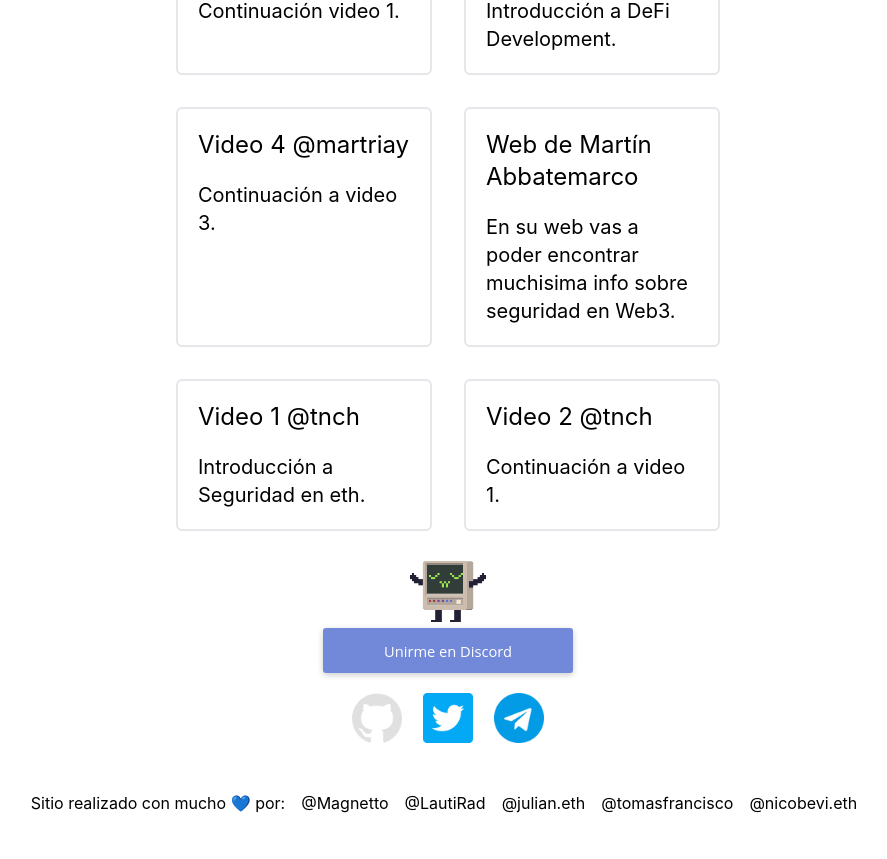
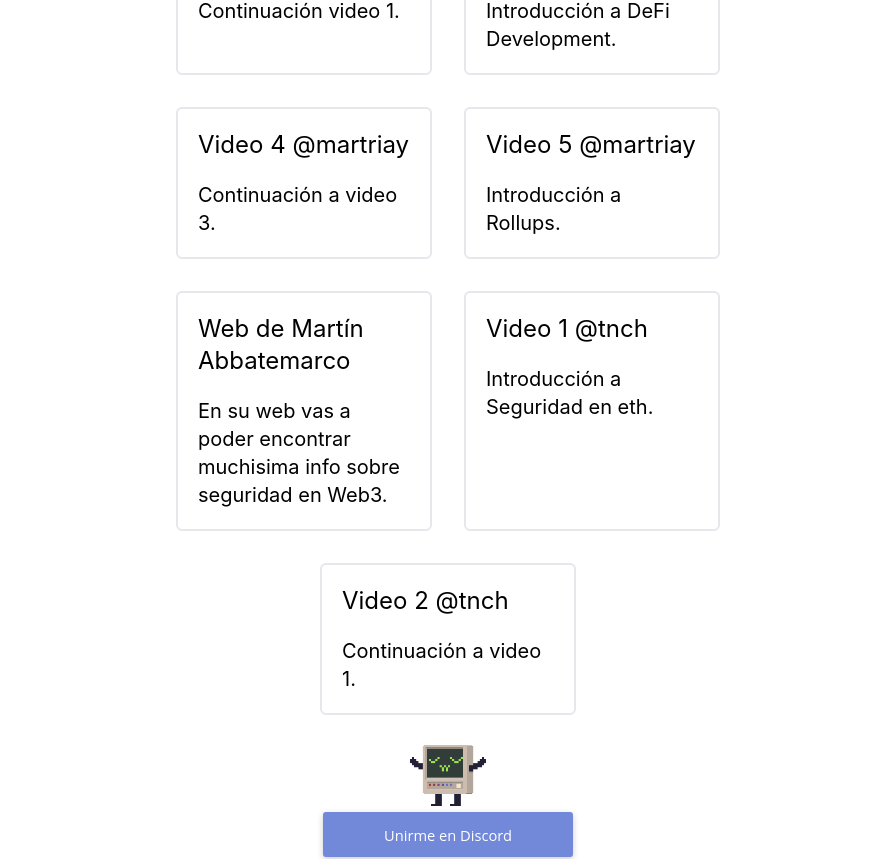
Before and after one commit to webtresclub/website, a Next.js app: page / in a window 1280 px wide. Shown: the part 2195-3054 px from the top of the page, without its empty margins (192-1079 px from the left). Built offline with nearby package versions, Linux system fonts and the light colour scheme.

Commit message:
feat: LA MEJOR INTRODUCCION A ROLLUPS

```diff
--- a/pages/index.js
+++ b/pages/index.js
@@ -64,6 +64,11 @@ const contentLinks = [
     title: 'Video 4 @martriay',
     link: 'https://www.youtube.com/watch?v=H8sbS9V6gVY',
     content: 'Continuación a video 3.',
+  },
+  {
+    title: 'Video 5 @martriay',
+    link: 'https://www.youtube.com/watch?v=H8sbS9V6gVY',
+    content: 'Introducción a Rollups.',
   },
   {
     title: 'Web de Martín Abbatemarco',
```
